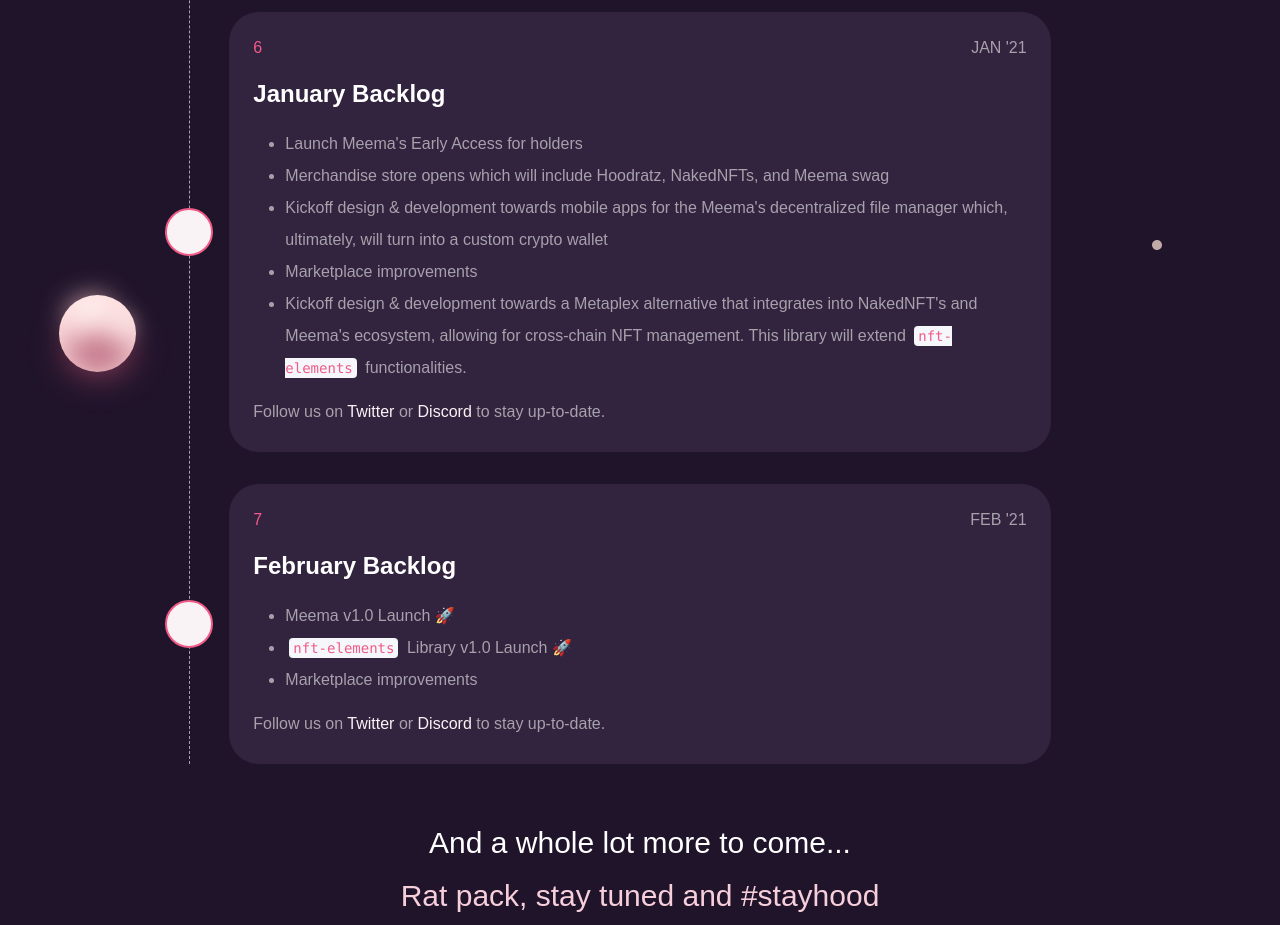
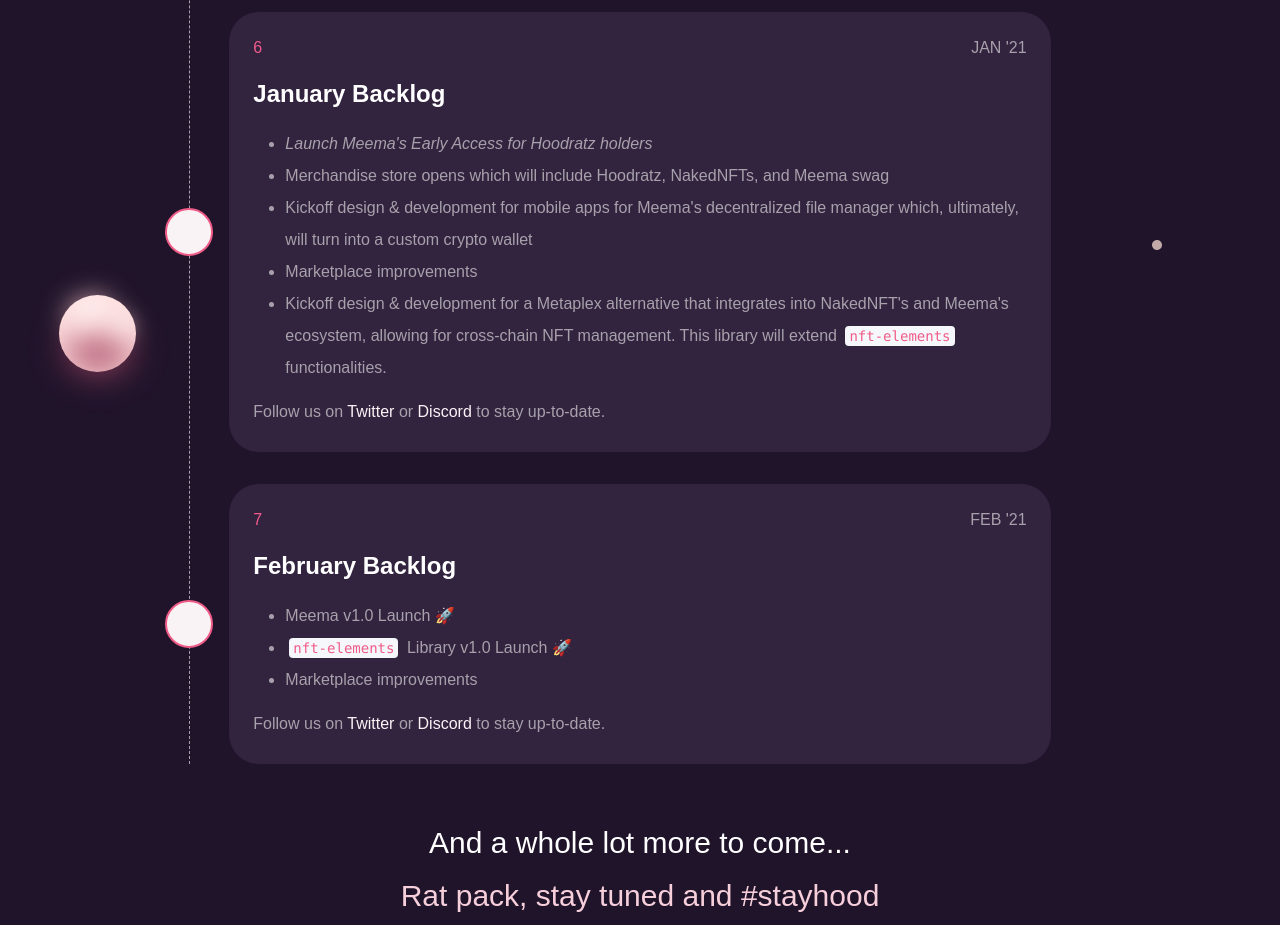
Before and after one commit to meemalabs/hoodratz.io, a Vue app: page /roadmap in a window 1280 px wide. Shown: the part 2560-3485 px from the top of the page. Built offline with nearby package versions, Linux system fonts and the light colour scheme; a web font is replaced by a local one.

Commit message:
chore: wip

```diff
--- a/src/views/Roadmap.vue
+++ b/src/views/Roadmap.vue
@@ -468,11 +468,11 @@ import AppFooter from "@/components/AppFooter.vue";
 
               <p class="leading-8">
                 <ul class="pl-8 leading-8 list-disc">
-                  <li>Launch Meema's Early Access for holders</li>
+                  <li><em>Launch Meema's Early Access for Hoodratz holders</em></li>
                   <li>Merchandise store opens which will include Hoodratz, NakedNFTs, and Meema swag</li>
-                  <li>Kickoff design &amp; development towards mobile apps for the Meema's decentralized file manager which, ultimately, will turn into a custom crypto wallet</li>
+                  <li>Kickoff design &amp; development for mobile apps for Meema's decentralized file manager which, ultimately, will turn into a custom crypto wallet</li>
                   <li>Marketplace improvements</li>
-                  <li>Kickoff design &amp; development towards a Metaplex alternative that integrates into NakedNFT's and Meema's ecosystem, allowing for cross-chain NFT management. This library will extend <code class="px-1 mx-1 py-0.5">nft-elements</code> functionalities.</li>
+                  <li>Kickoff design &amp; development for a Metaplex alternative that integrates into NakedNFT's and Meema's ecosystem, allowing for cross-chain NFT management. This library will extend <code class="px-1 mx-1 py-0.5">nft-elements</code> functionalities.</li>
                 </ul>
               </p>
 
```
